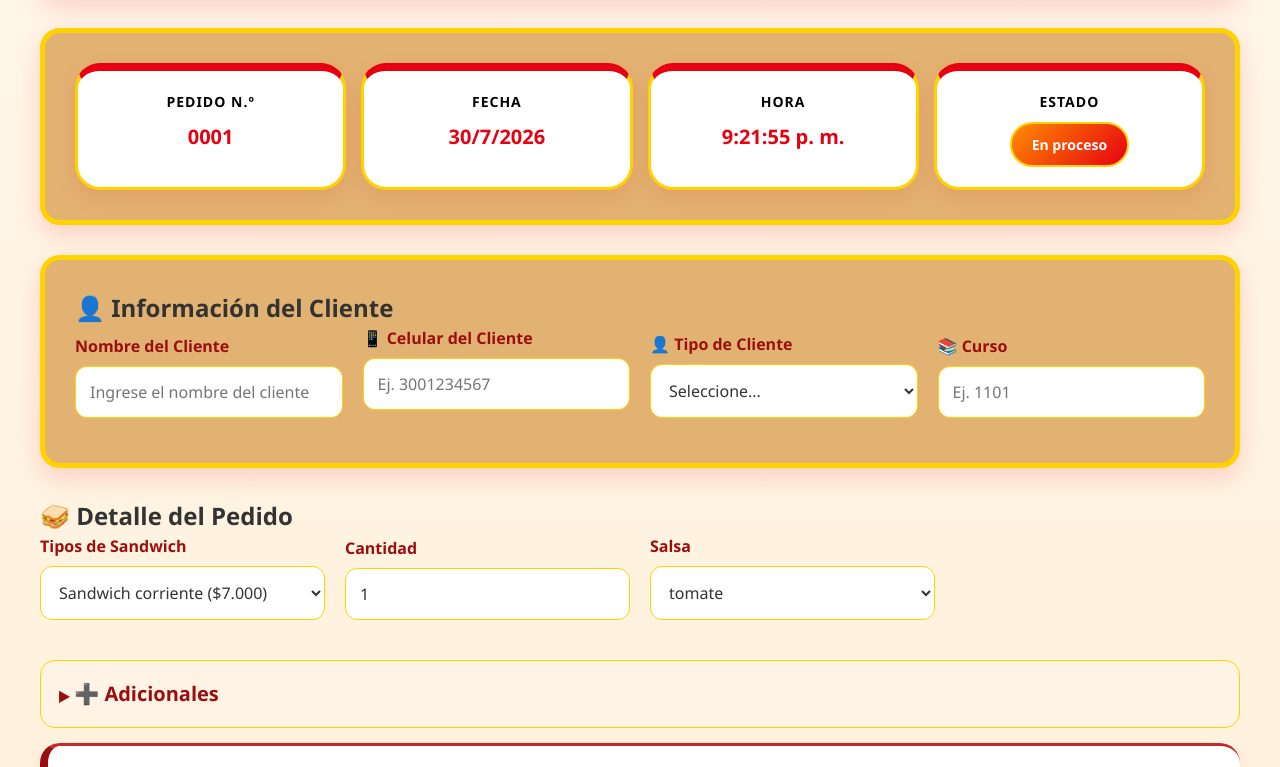
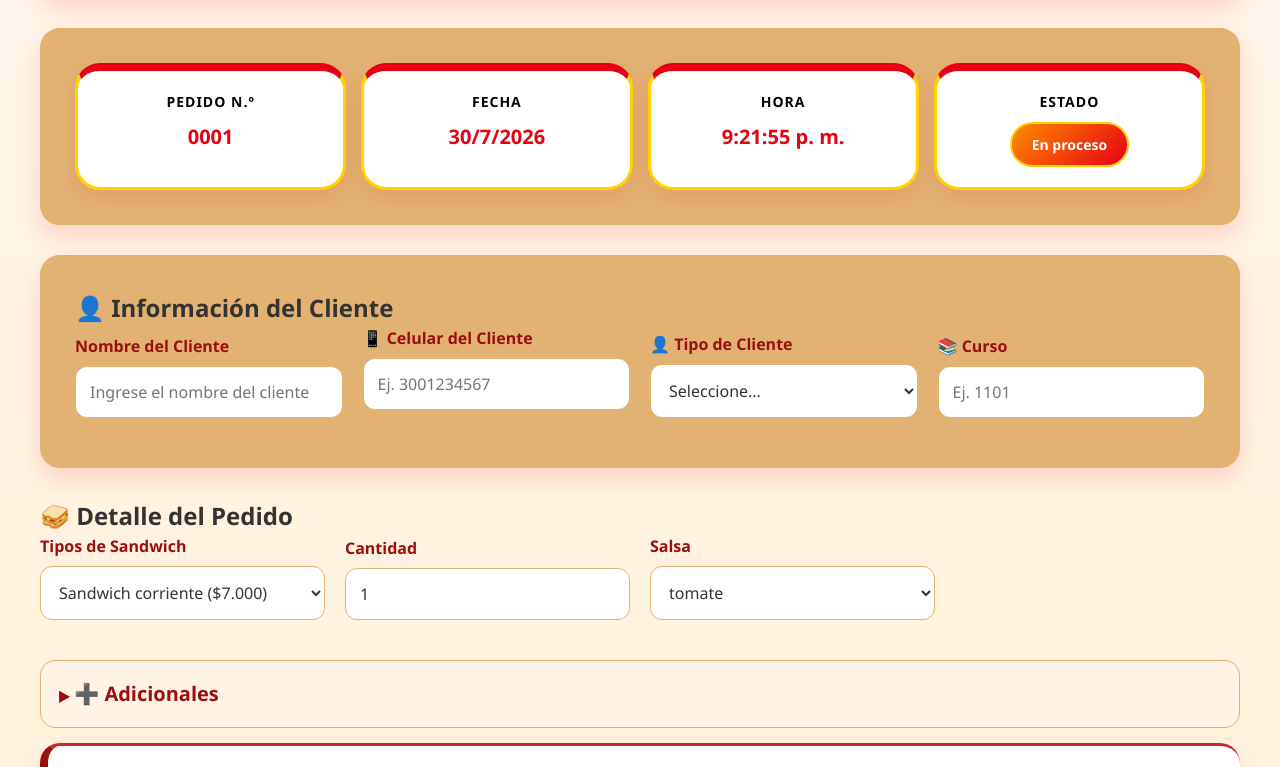
Before and after one commit to nobody675/sandwichitos-1.3, a plain HTML site: page index.htm in a window 1280 px wide. Shown: the part 550-1317 px from the top of the page. Drawn offline with Linux system fonts and the light colour scheme.

Commit message:
Update estilos.css

```diff
--- a/estilos.css
+++ b/estilos.css
@@ -40,7 +40,7 @@
 
     --texto:#333333;
     --blanco:#FFFFFF;
-    --borde:#FFD200;
+    --borde:#E2B272;
 
     /* Bordes */
 
```
